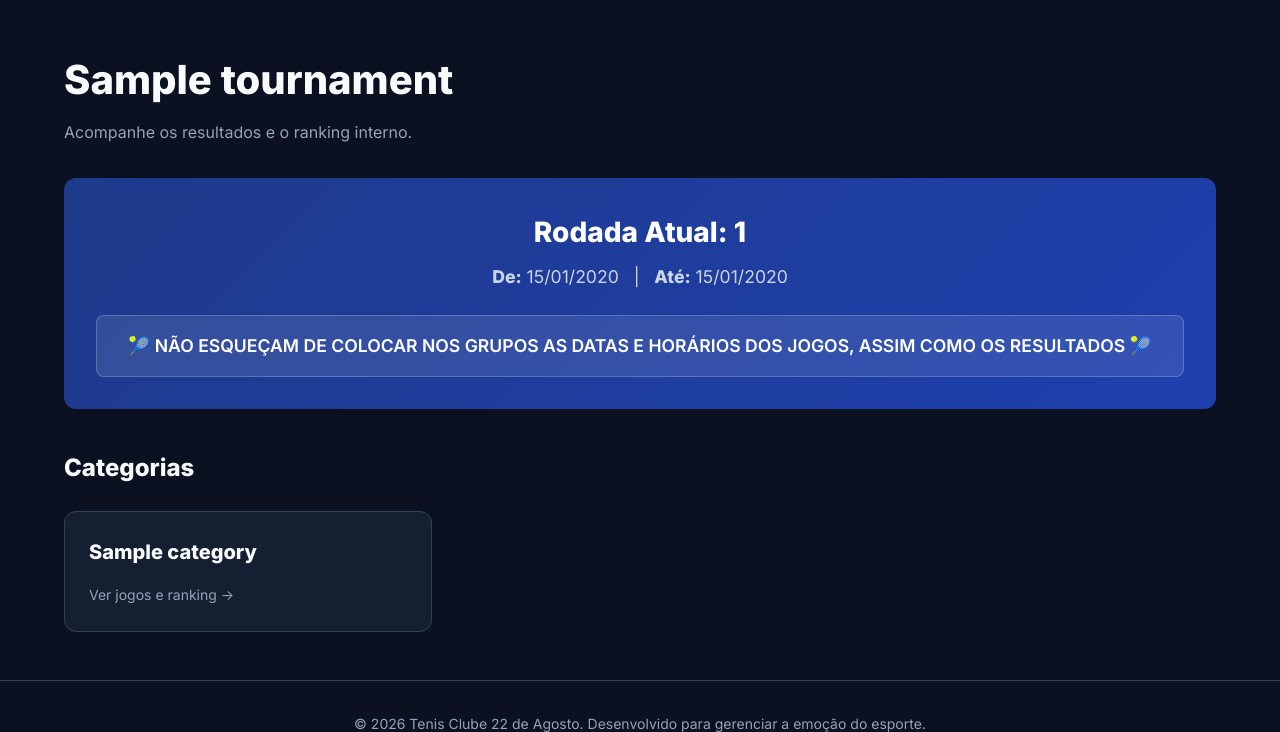
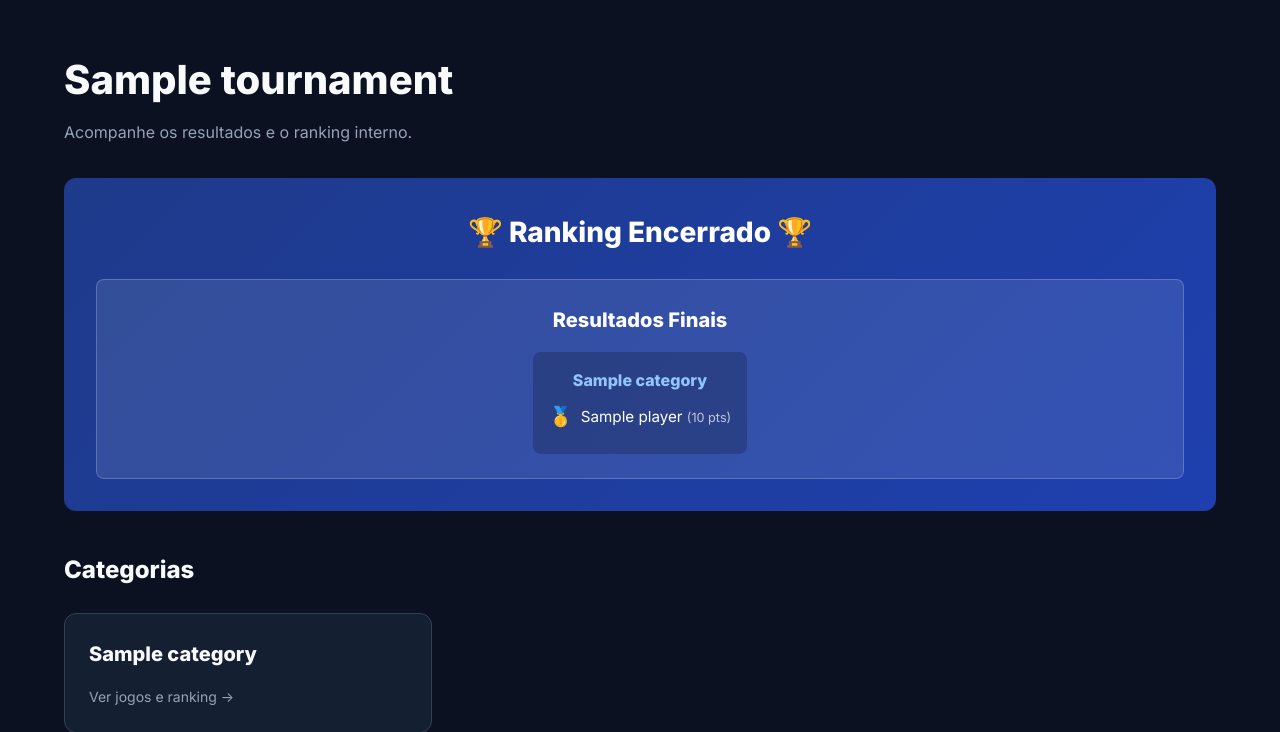
Before and after one commit to fernandotos/TC22A, a Django app: page /ranking/1/ in a window 1280 px wide. Shown: the part 71-803 px from the top of the page. Run offline with Django 5.2, Linux system fonts and the light colour scheme; tables that the repository leaves empty hold one stand-in row (values such as "Sample post").

Commit message:
Adiciona pódio dinâmico (1º, 2º e 3º colocados) quando o torneio for marcado como encerrado

```diff
--- a/tournaments/templates/tournaments/tournament_detail.html
+++ b/tournaments/templates/tournaments/tournament_detail.html
@@ -8,7 +8,31 @@
     <p class="home-subtitle" style="color: var(--text-muted);">Acompanhe os resultados e o ranking interno.</p>
 </div>
 
-{% if tournament.start_date and tournament.end_date %}
+{% if tournament.is_finished %}
+<div class="card banner-card"
+    style="background: linear-gradient(135deg, #1e3a8a 0%, #1e40af 100%); color: white; margin-bottom: 2.5rem; border: none; text-align: center; padding: 2rem;">
+    <h2 style="font-size: 1.75rem; margin-bottom: 1.5rem; color: #fff;">🏆 Ranking Encerrado 🏆</h2>
+    <div
+        style="background-color: rgba(255, 255, 255, 0.1); padding: 1.5rem; border-radius: 8px; border: 1px solid rgba(255, 255, 255, 0.2); text-align: left;">
+        <h3 style="margin-top: 0; margin-bottom: 1rem; color: #fff; text-align: center;">Resultados Finais</h3>
+        <div style="display: flex; flex-wrap: wrap; gap: 1.5rem; justify-content: center;">
+            {% for category in categories %}
+            <div style="background: rgba(0,0,0,0.2); padding: 1rem; border-radius: 8px; min-width: 200px;">
+                <h4 style="margin-top: 0; margin-bottom: 0.5rem; color: #93c5fd; text-align: center;">{{ category.name }}</h4>
+                <ul style="list-style: none; padding: 0; margin: 0; font-size: 0.95rem;">
+                    {% for cp in category.players.all|slice:":3" %}
+                    <li style="margin-bottom: 0.35rem; display: flex; align-items: center; gap: 0.5rem;">
+                        {% if forloop.counter == 1 %}<span style="font-size: 1.2rem;">🥇</span>{% elif forloop.counter == 2 %}<span style="font-size: 1.2rem;">🥈</span>{% elif forloop.counter == 3 %}<span style="font-size: 1.2rem;">🥉</span>{% endif %}
+                        <span>{{ cp.player.name }} <small style="opacity: 0.7;">({{ cp.points }} pts)</small></span>
+                    </li>
+                    {% endfor %}
+                </ul>
+            </div>
+            {% endfor %}
+        </div>
+    </div>
+</div>
+{% elif tournament.start_date and tournament.end_date %}
 <div class="card banner-card"
     style="background: linear-gradient(135deg, #1e3a8a 0%, #1e40af 100%); color: white; margin-bottom: 2.5rem; border: none; text-align: center; padding: 2rem;">
     <h2 style="font-size: 1.75rem; margin-bottom: 0.5rem; color: #fff;">Rodada Atual: {{ tournament.current_round }}
```
